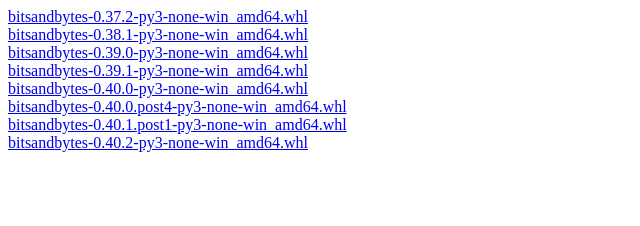
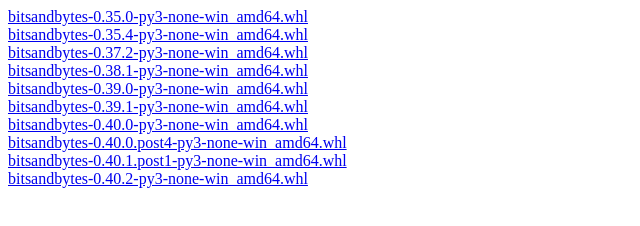
Before and after one commit to jllllll/bitsandbytes-windows-webui, a plain HTML site: page index/bitsandbytes/index.html in a window 1280 px wide. Shown: the whole page, without its empty margins (0-640 px from the left). Drawn offline with Linux system fonts and the light colour scheme.

Commit message:
Add 0.35.X builds to package index

```diff
--- a/index/bitsandbytes/index.html
+++ b/index/bitsandbytes/index.html
@@ -1,6 +1,10 @@
 <!DOCTYPE html>
 <html>
   <body>
+    <a href="https://github.com/jllllll/bitsandbytes-windows-webui/releases/download/wheels/bitsandbytes-0.35.0-py3-none-win_amd64.whl">bitsandbytes-0.35.0-py3-none-win_amd64.whl</a><br/>
+
+    <a href="https://github.com/jllllll/bitsandbytes-windows-webui/releases/download/wheels/bitsandbytes-0.35.4-py3-none-win_amd64.whl">bitsandbytes-0.35.4-py3-none-win_amd64.whl</a><br/>
+
     <a href="https://github.com/jllllll/bitsandbytes-windows-webui/releases/download/wheels/bitsandbytes-0.37.2-py3-none-win_amd64.whl">bitsandbytes-0.37.2-py3-none-win_amd64.whl</a><br/>
 
     <a href="https://github.com/jllllll/bitsandbytes-windows-webui/releases/download/wheels/bitsandbytes-0.38.1-py3-none-win_amd64.whl">bitsandbytes-0.38.1-py3-none-win_amd64.whl</a><br/>
```
Also changed, not shown: 2 other files.
